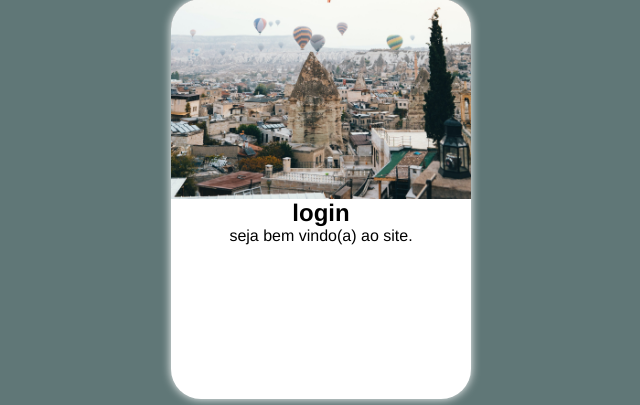
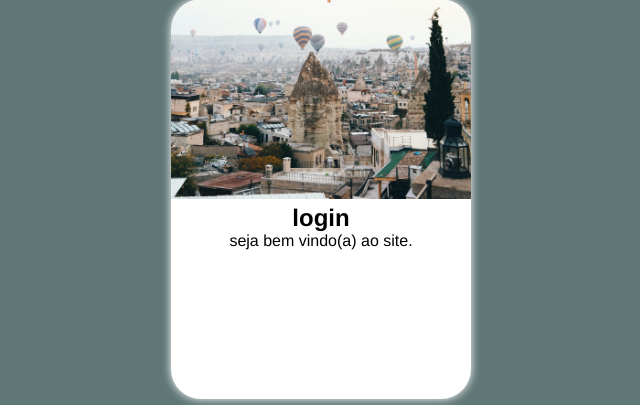
Before and after one commit to davi-albuquerque-da-silva/projeto-cordeis, a PHP site: page /form.html in a window 1280 px wide. Shown: the part 281-686 px from the top of the page, without its empty margins (379-1019 px from the left). Run offline with PHP 8.4, Linux system fonts and the light colour scheme.

Commit message:
atualizei meu projeto

```diff
--- a/cordeis/estilo/styleF.css
+++ b/cordeis/estilo/styleF.css
@@ -35,8 +35,14 @@ section#login{
     box-shadow:0px 0px 10px white
 }
 section#login > div#imagem{
+
     background: rgb(117, 109, 109) url(../imagens/baloes.jpg);
     background-size: cover;
     background-position: left bottom;
     height: 200px;
 }
+
+section#login > div#formulario{
+    display: block;
+    padding: 5px;
+}
```
